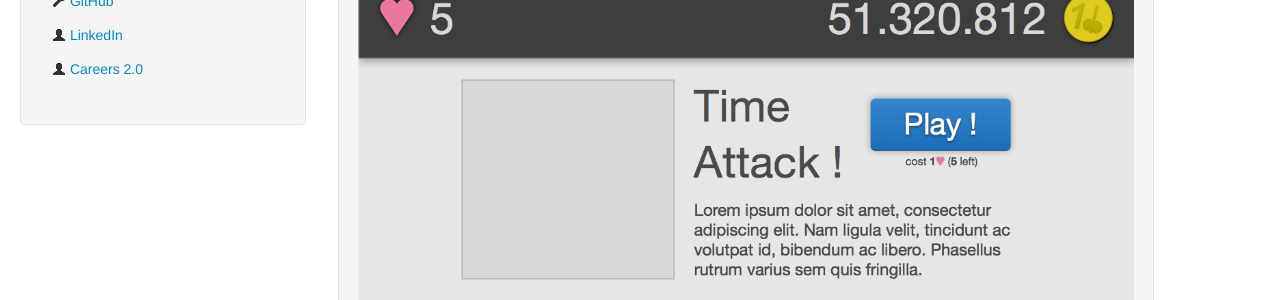
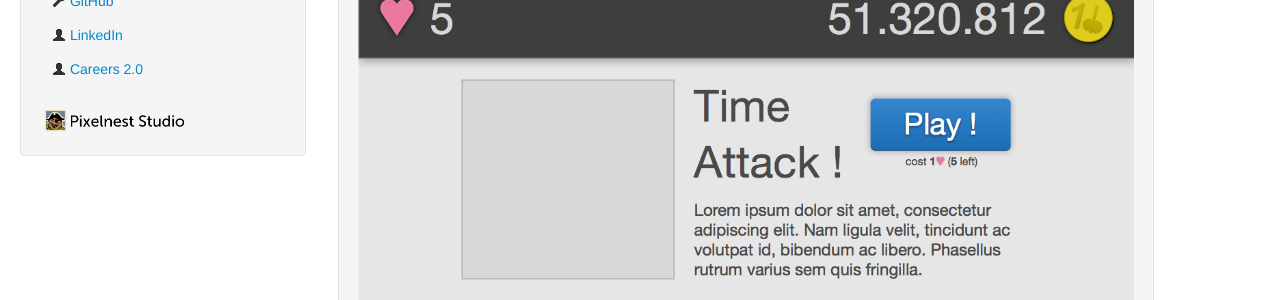
Before and after one commit to valryon/valryon.github.io, a Jekyll site: the page built from index.html, in a window 1280 px wide. Shown: the part 434-734 px from the top of the page. Built offline with Jekyll 4.4.1, drawn with Linux system fonts in a browser that asks for light colours; the list of posts is cut into pages by our own code.

Commit message:
Pixelnest logo

```diff
--- a/_layouts/default.html
+++ b/_layouts/default.html
@@ -50,6 +50,9 @@
 
                         </ul>
                     </div>
+					<div>
+						<a href="http://pixelnest.io"><img src="{{site.url}}/static/img/pixelnest.png" width="150" alt="Pixelnest Studio" /></a>
+					</div>
                 </div>
             </div>
 
```
Also changed, not shown: static/img/pixelnest.png (added).
